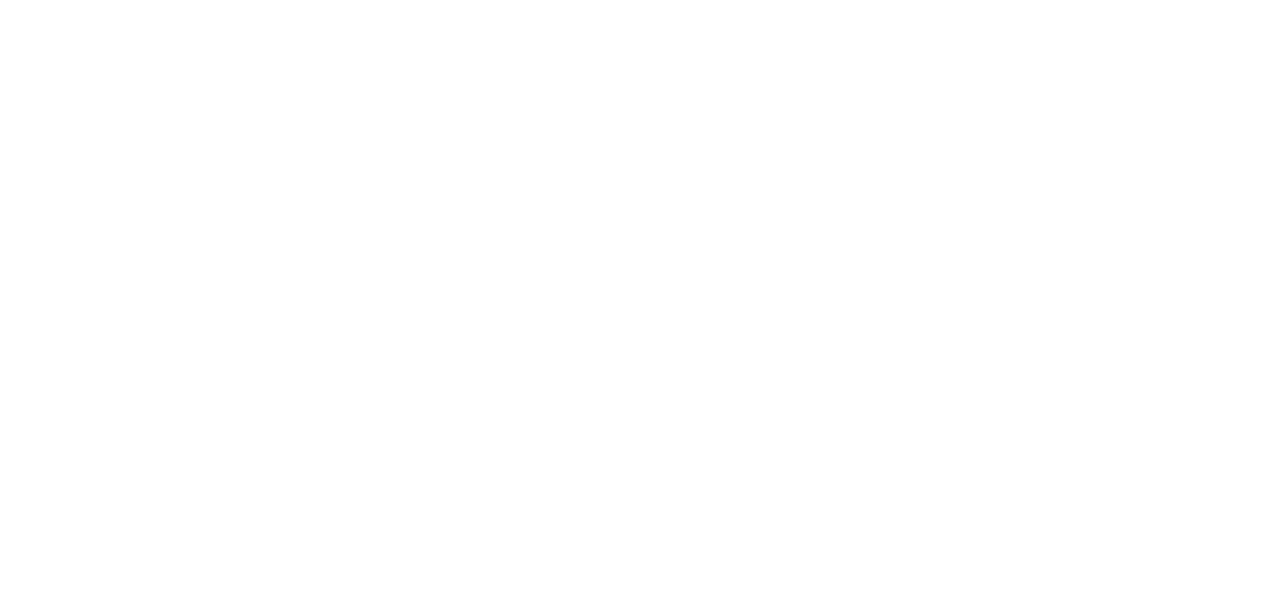
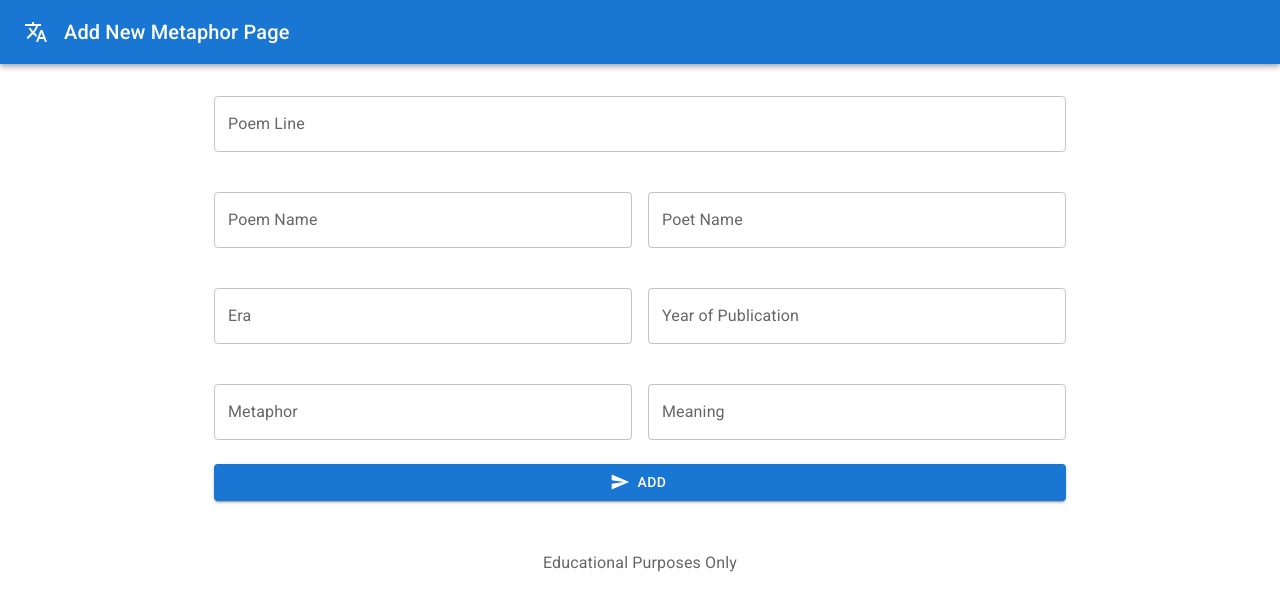
Before and after one commit to Sathira443/Sinhala_Poems_Search_Engine, a React (Create React App) app in the folder front-end/: page /addNewPage in a window 1280 px wide. Before the commit this address had no page. Shown: the top 610 px of the page. Built offline with nearby package versions, Linux system fonts and the light colour scheme.

Commit message:
Metaphor add page created

```diff
--- a/front-end/src/App.js
+++ b/front-end/src/App.js
@@ -3,6 +3,7 @@
 import { BrowserRouter, Routes, Route } from "react-router-dom";
 import HomePage from "./components/HomePage";
 import SearchPage from "./components/SearchPage";
+import AddNewPage from "./components/AddNewPage";
 
 function App() {
   const [searchResults, setSearchResults] = useState([]);
@@ -13,6 +14,7 @@
         <Routes>
             <Route path="homePage" element={<HomePage />} />
             <Route path="searchPage" element={<SearchPage />} />
+            <Route path="addNewPage" element={<AddNewPage />} />
         </Routes>
       </BrowserRouter>
     </div>
--- /dev/null
+++ b/front-end/src/components/AddNewPage.js
@@ -0,0 +1,126 @@
+import * as React from "react";
+import AppBar from "@mui/material/AppBar";
+import Button from "@mui/material/Button";
+import Translate from "@mui/icons-material/Translate";
+import CssBaseline from "@mui/material/CssBaseline";
+import Stack from "@mui/material/Stack";
+import Box from "@mui/material/Box";
+import Toolbar from "@mui/material/Toolbar";
+import Typography from "@mui/material/Typography";
+import Container from "@mui/material/Container";
+import SendIcon from "@mui/icons-material/Send";
+import TextField from "@mui/material/TextField";
+import { createTheme, ThemeProvider } from "@mui/material/styles";
+
+const defaultTheme = createTheme();
+const darkTheme = createTheme({
+  palette: {
+    mode: "dark",
+  },
+});
+
+export default function AddNewPage() {
+  return (
+    <ThemeProvider theme={defaultTheme}>
+      <CssBaseline />
+      <AppBar position="relative">
+        <Toolbar>
+          <Translate sx={{ mr: 2 }} />
+          <Typography variant="h6" color="inherit" noWrap>
+            Add New Metaphor Page
+          </Typography>
+        </Toolbar>
+      </AppBar>
+      <main>
+        <Container maxWidth="md">
+          <Stack
+            sx={{ pt: 4 }}
+            direction="column"
+            spacing={3}
+            justifyContent="center"
+          >
+            <TextField
+              fullWidth
+              id="poem-line-insert"
+              label="Poem Line"
+              variant="outlined"
+            />
+            <Stack
+              sx={{ pt: 2 }}
+              direction="row"
+              spacing={2}
+              justifyContent="center"
+            >
+              <TextField
+                fullWidth
+                id="poem-insert"
+                label="Poem Name"
+                variant="outlined"
+              />
+              <TextField
+                fullWidth
+                id="poet-insert"
+                label="Poet Name"
+                variant="outlined"
+              />
+            </Stack>
+            <Stack
+              sx={{ pt: 2 }}
+              direction="row"
+              spacing={2}
+              justifyContent="center"
+            >
+              <TextField
+                fullWidth
+                id="era-insert"
+                label="Era"
+                variant="outlined"
+              />
+              <TextField
+                fullWidth
+                id="year-insert"
+                label="Year of Publication"
+                variant="outlined"
+              />
+            </Stack>
+            <Stack
+              sx={{ pt: 2 }}
+              direction="row"
+              spacing={2}
+              justifyContent="center"
+            >
+              <TextField
+                fullWidth
+                id="metaphor-insert"
+                label="Metaphor"
+                variant="outlined"
+              />
+              <TextField
+                fullWidth
+                id="meaning-insert"
+                label="Meaning"
+                variant="outlined"
+              />
+            </Stack>
+            <Button variant="contained" startIcon={<SendIcon />} fullWidth>
+              Add
+            </Button>
+          </Stack>
+        </Container>
+
+      </main>
+      {/* Footer */}
+      <Box sx={{ bgcolor: "background.paper", p: 6 }} component="footer">
+        <Typography
+          variant="subtitle1"
+          align="center"
+          color="text.secondary"
+          component="p"
+        >
+          Educational Purposes Only
+        </Typography>
+      </Box>
+      {/* End footer */}
+    </ThemeProvider>
+  );
+}
```
